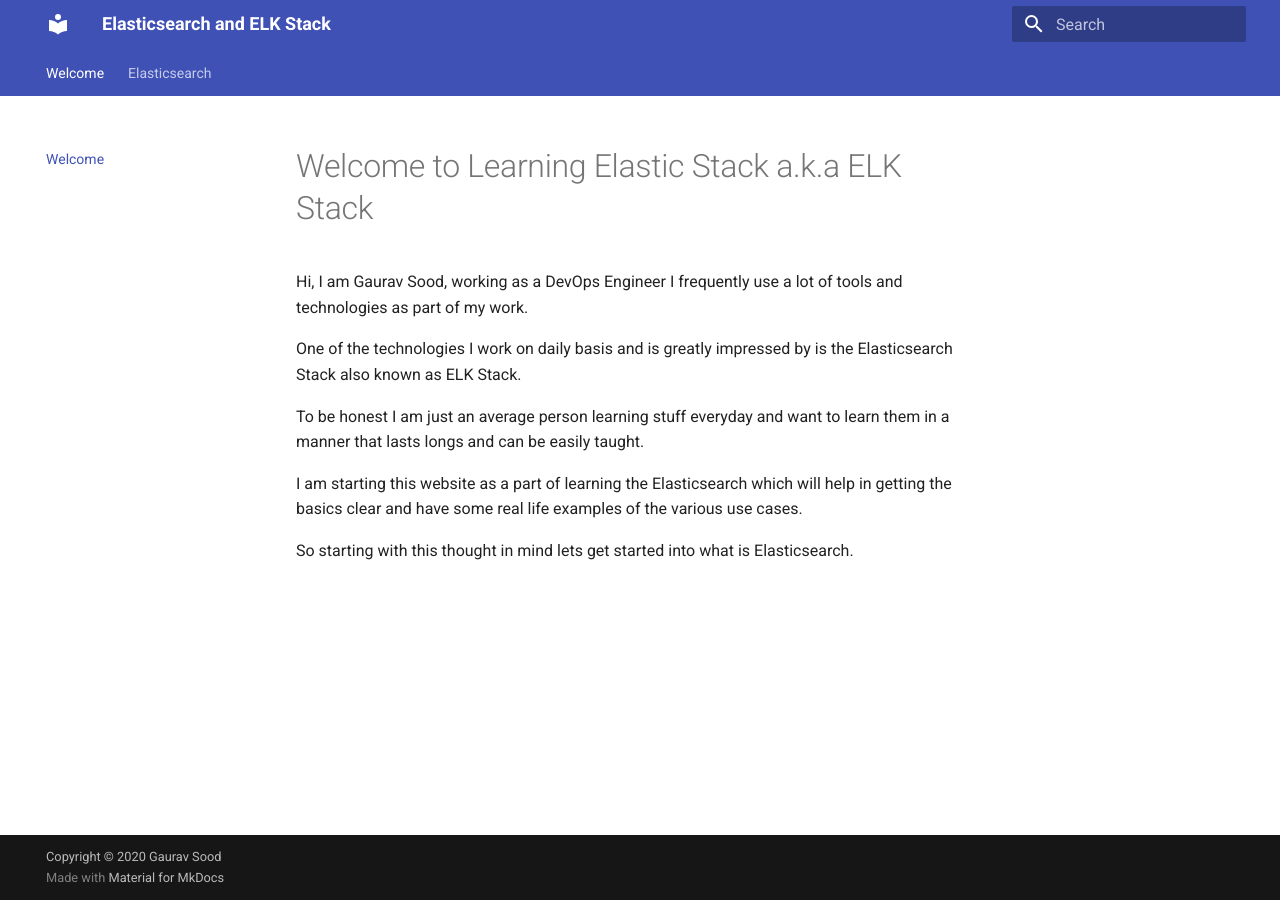
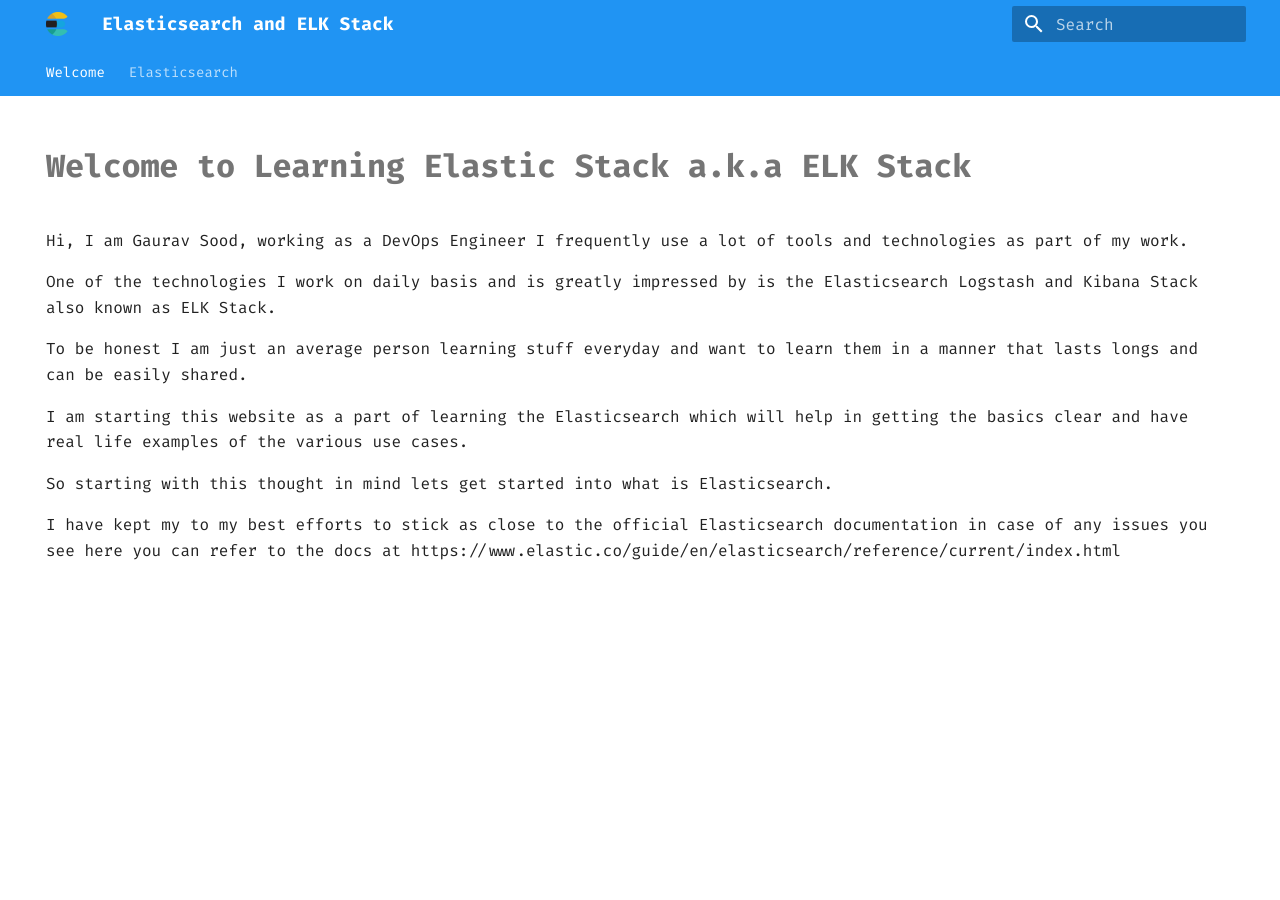
Before and after one commit to ggsood/elk-stack, an MkDocs documentation site: the page built from docs/index.md, in a window 1280 px wide. Built offline with MkDocs 1.6.1 and Material for MkDocs 9.7.7, drawn with Linux system fonts in a browser that asks for light colours.

Commit message:
Updates to documentation and adding poetry for dependency management

```diff
--- a/docs/index.md
+++ b/docs/index.md
@@ -1,11 +1,19 @@
-# Welcome to Learning Elastic Stack a.k.a ELK Stack
+---
+hide:
+  - navigation
+  - toc
+---
+# **Welcome to Learning Elastic Stack a.k.a ELK Stack**
 
 Hi, I am Gaurav Sood, working as a DevOps Engineer I frequently use a lot of tools and technologies as part of my work.
 
-One of the technologies I work on daily basis and is greatly impressed by is the Elasticsearch Stack also known as ELK Stack.
+One of the technologies I work on daily basis and is greatly impressed by is the Elasticsearch Logstash and Kibana Stack also known as ELK Stack.
 
-To be honest I am just an average person learning stuff everyday and want to learn them in a manner that lasts longs and can be easily taught.
+To be honest I am just an average person learning stuff everyday and want to learn them in a manner that lasts longs and can be easily shared.
 
-I am starting this website as a part of learning the Elasticsearch which will help in getting the basics clear and have some real life examples of the various use cases.
+I am starting this website as a part of learning the Elasticsearch which will help in getting the basics clear and have real life examples of the various use cases.
 
 So starting with this thought in mind lets get started into what is Elasticsearch.
+
+I have kept my to my best efforts to stick as close to the official Elasticsearch documentation in case of any issues you see here
+you can refer to the docs at https://www.elastic.co/guide/en/elasticsearch/reference/current/index.html
--- a/mkdocs.yml
+++ b/mkdocs.yml
@@ -6,25 +6,38 @@
 copyright: 'Copyright &copy; 2020 Gaurav Sood'
 
 theme:
-  name: 'material'
+  name: material
+  favicon: assets/images/favicon.ico
+  logo: assets/images/favicon.ico
+  custom_dir: overrides
+  include_search_page: false
+  search_index_only: false
+  palette:
+    scheme: default
+    primary: blue
+    accent: light blue
+  font:
+    text: Fira Code
+    code: Roboto Mono
   features:
-    - tabs
-  # favicon: images/favicon.png
-
-
-# Plugins
-plugins:
-  - search
-  - minify:
-      minify_html: true
+    - navigation.tabs
+    - navigation.sections
+    - toc.integrate
 
 markdown_extensions:
   - codehilite
+  - admonition
+  - pymdownx.emoji:
+      emoji_index: !!python/name:materialx.emoji.twemoji
+      emoji_generator: !!python/name:materialx.emoji.to_svg
+  - pymdownx.details
+  - pymdownx.superfences
 
 # Page tree
 nav:
   - Welcome: index.md
   - Elasticsearch:
-    - You Know for Search: elasticsearch/YouKnowForSearch.md
+    - What is Elasticsearch: elasticsearch/What-is-Elasticsearch.md
+    - Finding your feet: elasticsearch/Finding-your-feet.md
     - Basic Concepts: elasticsearch/Basic-Concepts.md
     - Exloring Cluster: elasticsearch/Exploring-Cluster.md
--- /dev/null
+++ b/overrides/partials/footer.html
@@ -0,0 +1 @@
+<footer class="md-footer"></footer>
```
Also changed, not shown: docs/elasticsearch/Finding-your-feet.md (added, +105 -0 lines), docs/elasticsearch/What-is-Elasticsearch.md (added, +90 -0 lines), docs/elasticsearch/YouKnowForSearch.md (deleted, +0 -157 lines), pyproject.toml (added, +15 -0 lines), assets/images/favicon.png (deleted), docs/assets/images/favicon.ico (added), docs/assets/images/indexing-and-searching.png (added), 3 other files.
